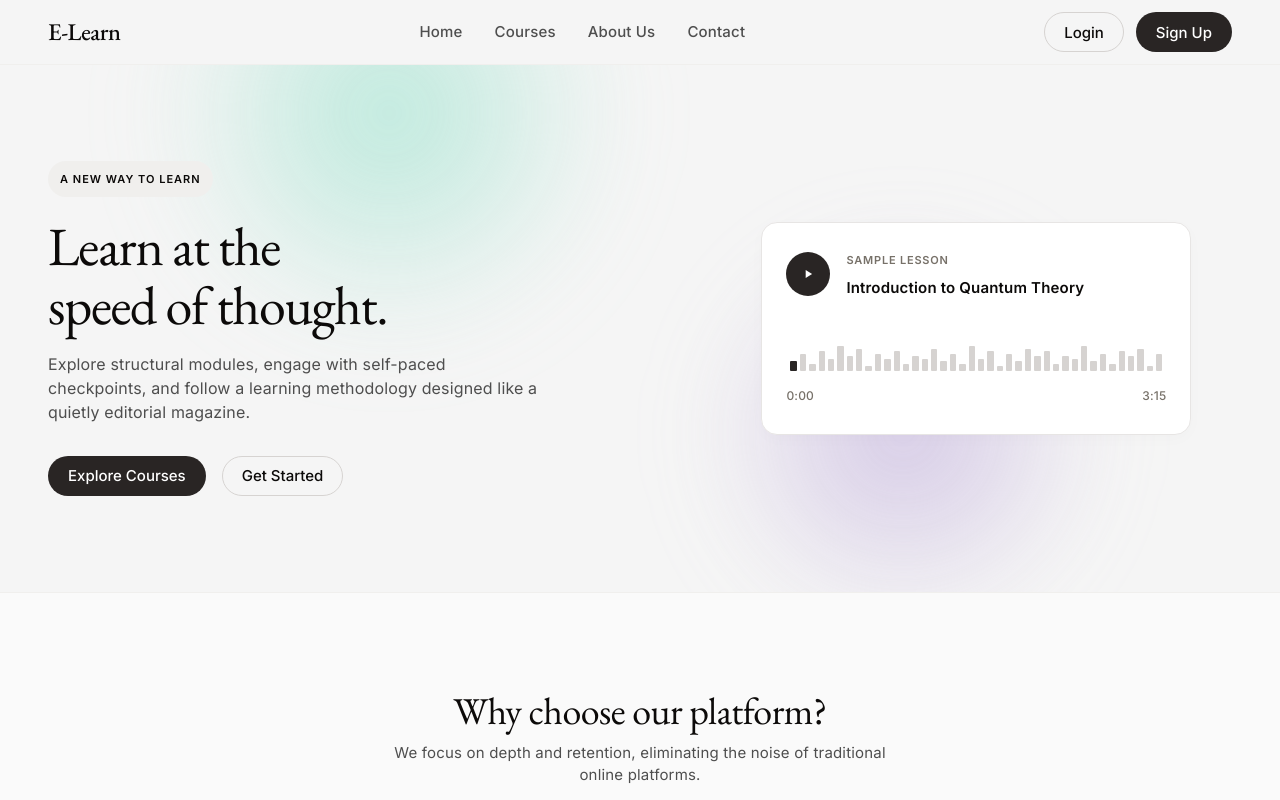
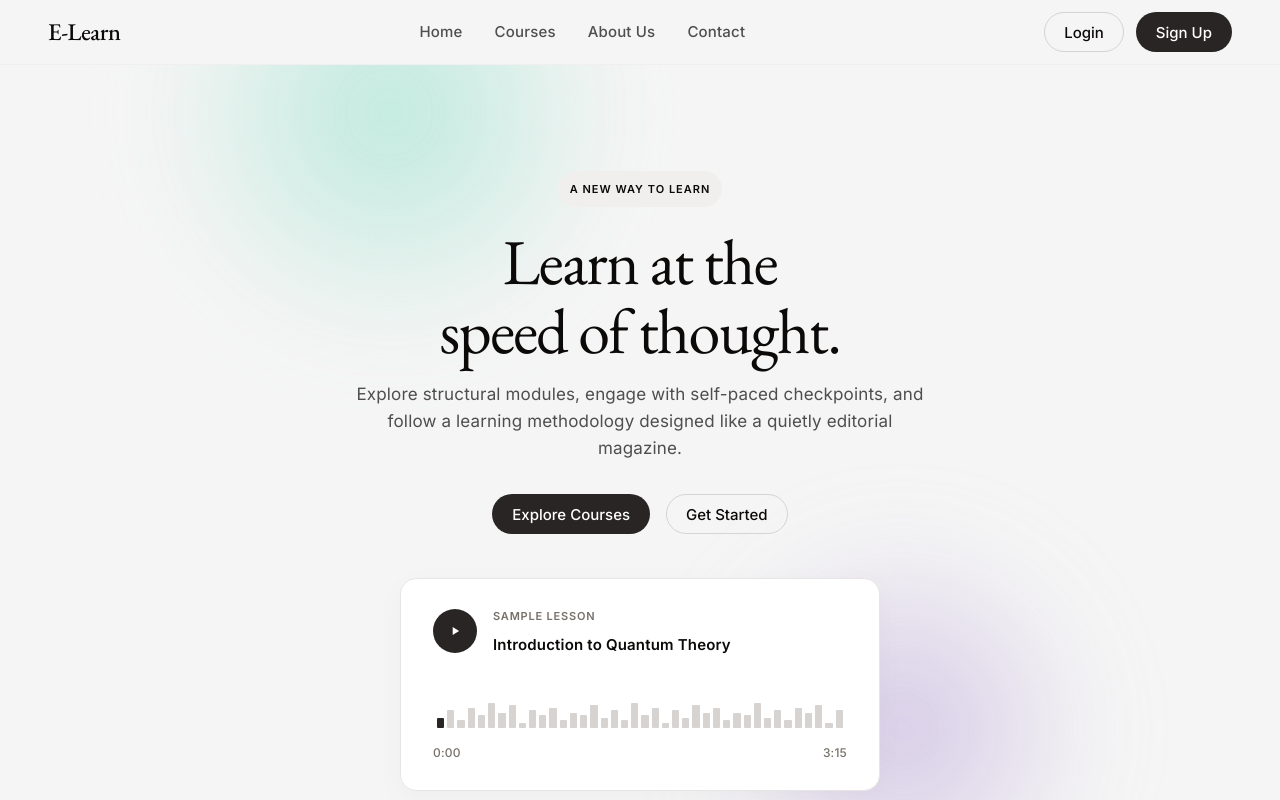
Before and after one commit to jettspanner123/PhysicsWallahuAkbhar, a React (Vite) app in the folder ClientServiceLayerMSC/: page / in a window 1280 px wide. Shown: the top 800 px of the page. Built offline with nearby package versions, Linux system fonts and the light colour scheme.

Commit message:
Updated: Layout Shifts And Chnages

```diff
--- a/ClientServiceLayerMSC/src/pages/common/Home.css
+++ b/ClientServiceLayerMSC/src/pages/common/Home.css
@@ -246,7 +246,7 @@ html:has(.home-page-wrapper) {
    HERO SECTION
    ========================================================================== */
 .home-hero {
-  padding: var(--spacing-section) 0;
+  padding: calc(var(--spacing-section) * 1.1) 0 var(--spacing-section);
   position: relative;
   overflow: hidden;
   background-color: var(--canvas);
@@ -254,10 +254,13 @@ html:has(.home-page-wrapper) {
 }
 
 .hero-inner-container {
-  display: grid;
-  grid-template-columns: 1.1fr 0.9fr;
-  gap: var(--spacing-xxl);
+  display: flex;
+  flex-direction: column;
   align-items: center;
+  text-align: center;
+  gap: var(--spacing-xl);
+  max-width: 860px;
+  margin: 0 auto;
 }
 
 .hero-content {
@@ -265,7 +268,9 @@ html:has(.home-page-wrapper) {
   z-index: 5;
   display: flex;
   flex-direction: column;
-  align-items: flex-start;
+  align-items: center;
+  text-align: center;
+  max-width: 760px;
 }
 
 .badge-pill {
@@ -284,27 +289,31 @@ html:has(.home-page-wrapper) {
 
 .hero-title {
   font-family: 'EB Garamond', serif;
-  font-size: 54px;
+  font-size: 64px;
   font-weight: 300;
-  line-height: 1.1;
-  letter-spacing: -1.2px;
+  line-height: 1.08;
+  letter-spacing: -1.5px;
   margin: 0 0 var(--spacing-base);
   color: var(--ink);
+  text-align: center;
 }
 
 .hero-description {
-  font-size: 16px;
+  font-size: 17px;
   font-weight: 400;
-  line-height: 1.5;
+  line-height: 1.6;
   color: var(--body);
   letter-spacing: 0.15px;
-  margin-bottom: var(--spacing-xl);
-  max-width: 500px;
+  margin: 0 auto var(--spacing-xl);
+  max-width: 580px;
+  text-align: center;
 }
 
 .hero-actions {
   display: flex;
   gap: var(--spacing-base);
+  justify-content: center;
+  align-items: center;
 }
 
 .hero-media {
@@ -313,6 +322,9 @@ html:has(.home-page-wrapper) {
   display: flex;
   justify-content: center;
   align-items: center;
+  width: 100%;
+  max-width: 480px;
+  margin-top: var(--spacing-sm);
 }
 
 /* ==========================================================================
@@ -322,11 +334,12 @@ html:has(.home-page-wrapper) {
   background-color: var(--surface-card);
   border: 1px solid var(--hairline);
   border-radius: var(--rounded-xl);
-  padding: var(--spacing-lg);
+  padding: var(--spacing-lg) var(--spacing-xl);
   width: 100%;
-  max-width: 380px;
-  box-shadow: 0 4px 16px rgba(0, 0, 0, 0.02);
+  max-width: 480px;
+  box-shadow: 0 8px 30px rgba(0, 0, 0, 0.03);
   transition: box-shadow 0.25s ease, transform 0.25s ease;
+  box-sizing: border-box;
 }
 
 .audio-waveform-card:hover {
@@ -710,22 +723,12 @@ html:has(.home-page-wrapper) {
    RESPONSIVE STYLING
    ========================================================================== */
 @media (max-width: 1024px) {
-  .hero-inner-container {
-    grid-template-columns: 1fr;
-    gap: var(--spacing-xl);
-  }
-
   .home-hero {
     padding: 64px 0;
-    text-align: center;
-  }
-
-  .hero-content {
-    align-items: center;
   }
 
   .hero-title {
-    font-size: 44px;
+    font-size: 48px;
   }
 
 
@@ -801,3 +804,48 @@ html:has(.home-page-wrapper) {
     max-width: 100%;
   }
 }
+
+
+/* ==========================================================================
+   SCROLL PROGRESS INDICATOR
+   ========================================================================== */
+.scroll-progress {
+  position: fixed;
+  top: 0;
+  left: 0;
+  right: 0;
+  height: 3px;
+  background: linear-gradient(90deg, var(--primary) 0%, var(--gradient-mint) 50%, var(--gradient-lavender) 100%);
+  transform-origin: 0%;
+  z-index: 9999;
+  box-shadow: 0 2px 10px rgba(0, 0, 0, 0.1);
+}
+
+/* ==========================================================================
+   MOUSE CURSOR FOLLOWER
+   ========================================================================== */
+.cursor-follower {
+  position: fixed;
+  width: 300px;
+  height: 300px;
+  border-radius: 50%;
+  background: radial-gradient(circle, rgba(168, 229, 211, 0.15) 0%, rgba(168, 229, 211, 0) 70%);
+  pointer-events: none;
+  z-index: 3;
+  transform: translate(-50%, -50%);
+  mix-blend-mode: screen;
+  filter: blur(30px);
+  transition: opacity 0.3s ease;
+}
+
+@media (max-width: 1024px) {
+  .cursor-follower {
+    display: none;
+  }
+}
+
+/* Enhanced orb animations with scroll/mouse interaction */
+.orb {
+  will-change: transform;
+  backface-visibility: hidden;
+}
--- a/ClientServiceLayerMSC/src/pages/common/Home.jsx
+++ b/ClientServiceLayerMSC/src/pages/common/Home.jsx
@@ -7,13 +7,6 @@ function Home() {
   const [isPlaying, setIsPlaying] = useState(false);
   const [timer, setTimer] = useState("0:00");
   const [progressVal, setProgressVal] = useState(0);
-
-  const { scrollYProgress } = useScroll();
-  const smoothProgress = useSpring(scrollYProgress, {
-    stiffness: 100,
-    damping: 30,
-    restDelta: 0.001,
-  });
 
   // Simple simulator for the play button waveform state
   useEffect(() => {
@@ -169,7 +162,7 @@ function Home() {
               initial="hidden"
               whileInView="visible"
               viewport={{ once: true, amount: 0.3 }}
-              variants={fadeInLeft}
+              variants={fadeInUp}
             >
               {/* Audio Waveform Card - Signature Component */}
               <div className="audio-waveform-card">
```
